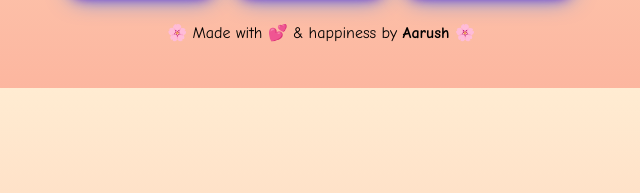
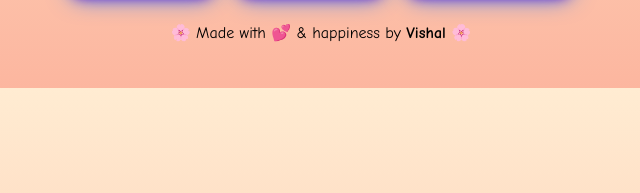
Before and after one commit to vishal-cyberr/vikram-maths, a plain HTML site: page index.html in a window 1280 px wide. Shown: the part 457-650 px from the top of the page, 319-959 px from the left. Drawn offline with Linux system fonts and the light colour scheme.

Commit message:
Update index.html

```diff
--- a/index.html
+++ b/index.html
@@ -90,7 +90,7 @@
   </main>
 
   <footer>
-    <p>🌸 Made with 💕 & happiness by <strong>Aarush</strong> 🌸</p>
+    <p>🌸 Made with 💕 & happiness by <strong>Vishal</strong> 🌸</p>
   </footer>
 
   <script src="script.js"></script>
```
